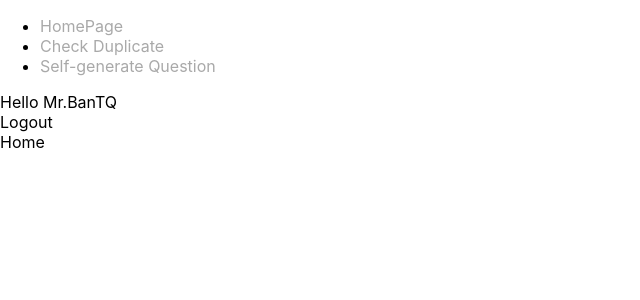
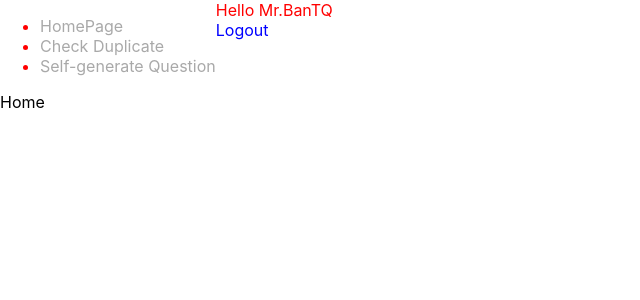
Before and after one commit to https-github-com-GiangHoang9912/capstone-project-front-end, a React (Create React App) app: page / in a window 1280 px wide. Shown: the top 300 px of the page, without its empty margins (0-640 px from the left). Built offline with nearby package versions, Linux system fonts and the light colour scheme.

Commit message:
fix css 👻

```diff
--- a/src/common/header.tsx
+++ b/src/common/header.tsx
@@ -1,14 +1,9 @@
-import React from 'react';
+import { Link } from "react-router-dom";
+import styled from "styled-components";
 
-
-import {
-  Link
-} from "react-router-dom";
-import styled from 'styled-components';
-
-function Header(props: any) {
+const Header = ({className=""}) => {
   return (
-    <header>
+    <header className={className}>
       <div className="menu">
         <ul>
           <li>
@@ -32,13 +27,17 @@ function Header(props: any) {
           <div className="txt">Logout</div>
         </div>
       </div>
-
     </header>
   );
-}
+};
 
 const StyledHeader = styled(Header)`
-  display:flex;
-`
+  display: flex;
+  color: red;
+
+  .log-out{
+    color: blue;
+  }
+`;
 
 export default StyledHeader;
```
